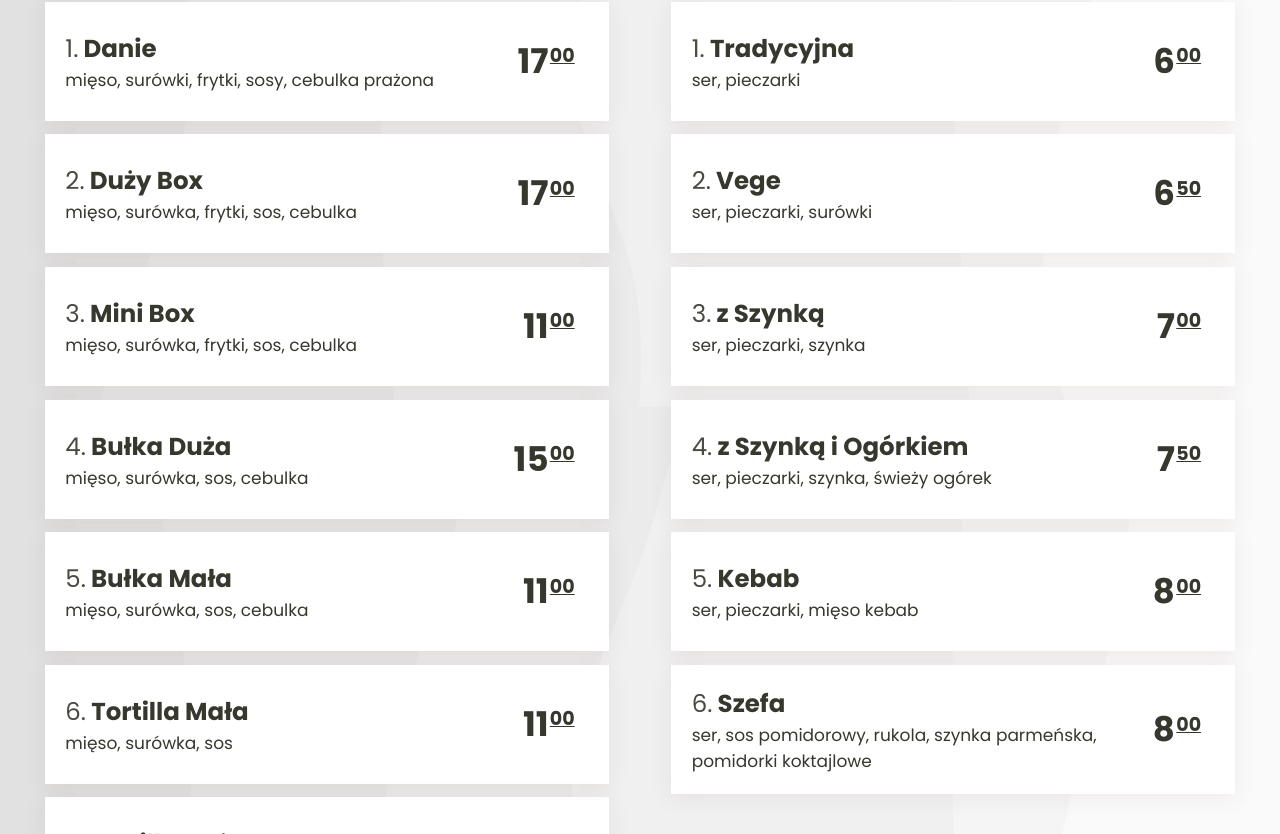
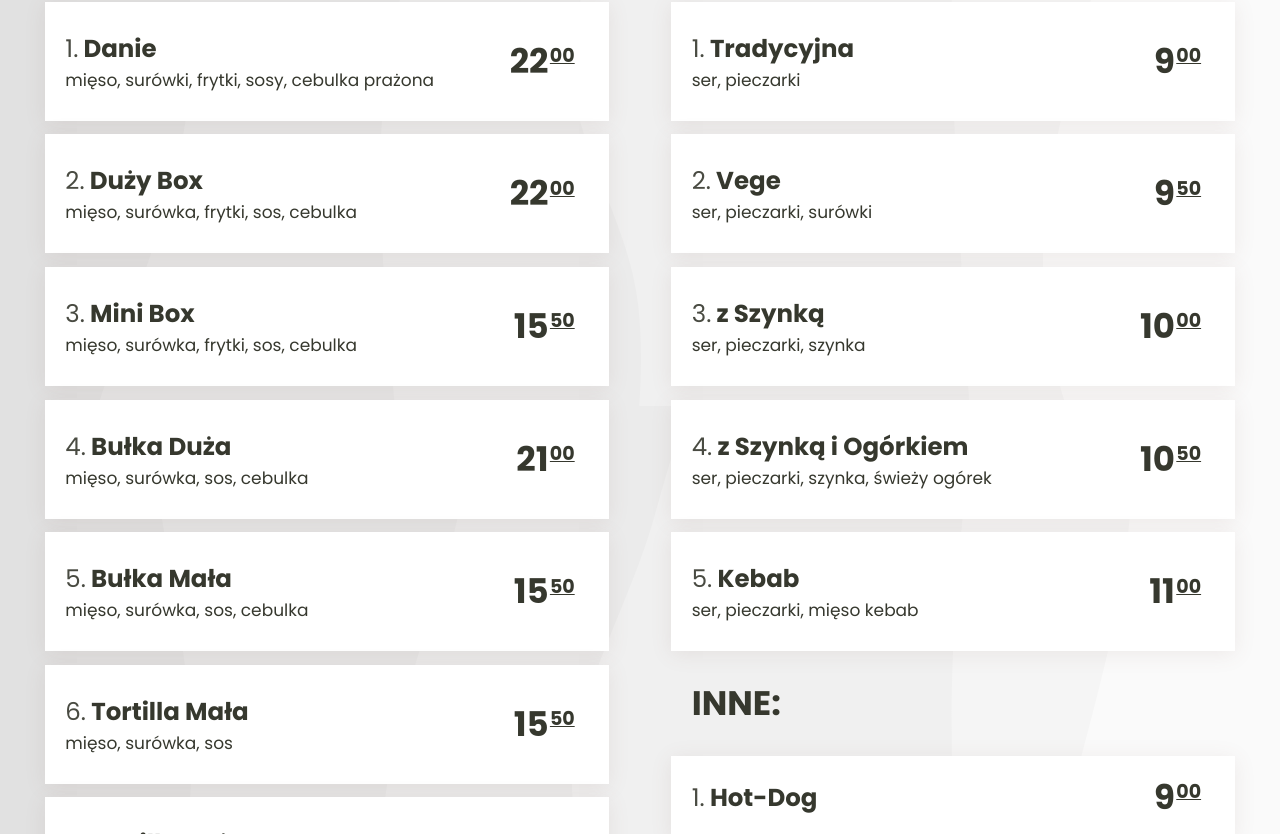
Before and after one commit to adamsokolski/kebab-site, a React (Create React App) app: page / in a window 1280 px wide. Shown: the part 1606-2440 px from the top of the page. Built offline with nearby package versions, Linux system fonts and the light colour scheme; a web font is replaced by a local one.

Commit message:
✨ Price changes

```diff
--- a/src/components/Contact/Contact.js
+++ b/src/components/Contact/Contact.js
@@ -1,12 +1,12 @@
-import React from "react";
-import "../../css/Contact/Contact.css";
-import Map from "../Map/Map";
+import React from 'react'
+import '../../css/Contact/Contact.css'
+import Map from '../Map/Map'
 
 export default function Contact() {
   return (
     <footer className="contact" id="lokalizacja">
       <div className="contact-number-box">
-        {" "}
+        {' '}
         <h2>Zamów teraz!</h2>
         <p className="contact-number">502 432 560</p>
         <a href="tel:502 432 560">
@@ -16,7 +16,7 @@ export default function Contact() {
         </a>
         <div className="opening-hours">
           <p>pn - pt</p>
-          <p>10:00 - 20:00</p>
+          <p>10:00 - 19:00</p>
           <p>sb</p>
           <p>10:00 - 18:00</p>
           <p>nd</p>
@@ -48,10 +48,10 @@ export default function Contact() {
       <div className="footer-info">
         Kebab Pod Kauflandem Dęblin 2021, strona wykonana przez
         <a href="https://www.adamsokolski.pl/" target="_blank" rel="noreferrer">
-          {" "}
+          {' '}
           adamsokolski.pl
         </a>
       </div>
     </footer>
-  );
+  )
 }
--- a/src/data/dodatki.js
+++ b/src/data/dodatki.js
@@ -1,8 +1,8 @@
 const dodatkiArr = [
-  ["Dodatkowy sos", [], ["1", "00"], 1],
-  ["Dodatkowy ser", [], ["1", "00"], 2],
-  ["Dodatkowe warzywa", [], ["2", "00"], 3],
-  ["Dodatkowe mięso", [], ["7", "00"], 4],
-];
+  ['Dodatkowy sos', [], ['2', '00'], 1],
+  ['Dodatkowy ser', [], ['12', '00'], 2],
+  ['Dodatkowe warzywa', [], ['3', '00'], 3],
+  ['Dodatkowe mięso', [], ['10', '00'], 4],
+]
 
-export default dodatkiArr;
+export default dodatkiArr
--- a/src/data/inne.js
+++ b/src/data/inne.js
@@ -1,12 +1,11 @@
 const inneArr = [
-  ["Hot-Dog", [], ["6", "00"], 1],
-  ["Hamburger", [], ["7", "50"], 2],
-  ["Cheesburger", [], ["8", "00"], 3],
-  ["Hamburger XXL", [], ["13", "00"], 4],
-  ["Cheesburger XXL", [], ["14", "00"], 5],
-  ["Kanapka Kebab", [], ["12", "00"], 6],
-  ["Frytki", [], ["7", "00"], 7],
-  ["Sałatka Vege/Kurczak", [], ["10", "00"], 8],
-];
+  ['Hot-Dog', [], ['9', '00'], 1],
+  ['Hamburger', [], ['10', '00'], 2],
+  ['Cheesburger', [], ['11', '00'], 3],
+  ['Hamburger XXL', [], ['17', '00'], 4],
+  ['Cheesburger XXL', [], ['18', '00'], 5],
+  ['Frytki', [], ['7', '00'], 6],
+  ['Sałatka Vege/Kurczak', [], ['13', '00'], 7],
+]
 
-export default inneArr;
+export default inneArr
--- a/src/data/kebab.js
+++ b/src/data/kebab.js
@@ -1,44 +1,44 @@
 const kebabArr = [
   [
-    "Danie",
-    ["mięso", "surówki", "frytki", "sosy", "cebulka prażona"],
-    ["17", "00"],
+    'Danie',
+    ['mięso', 'surówki', 'frytki', 'sosy', 'cebulka prażona'],
+    ['22', '00'],
     1,
   ],
   [
-    "Duży Box",
-    ["mięso", "surówka", "frytki", "sos", "cebulka"],
-    ["17", "00"],
+    'Duży Box',
+    ['mięso', 'surówka', 'frytki', 'sos', 'cebulka'],
+    ['22', '00'],
     2,
   ],
   [
-    "Mini Box",
-    ["mięso", "surówka", "frytki", "sos", "cebulka"],
-    ["11", "00"],
+    'Mini Box',
+    ['mięso', 'surówka', 'frytki', 'sos', 'cebulka'],
+    ['15', '50'],
     3,
   ],
-  ["Bułka Duża", ["mięso", "surówka", "sos", "cebulka"], ["15", "00"], 4],
-  ["Bułka Mała", ["mięso", "surówka", "sos", "cebulka"], ["11", "00"], 5],
-  ["Tortilla Mała", ["mięso", "surówka", "sos"], ["11", "00"], 6],
-  ["Tortilla Duża", ["mięso", "surówka", "sos"], ["14", "00"], 7],
-  ["Tortilla Mega", ["mięso", "surówka", "sos"], ["20", "00"], 8],
-  ["Cheesetilla Mały", ["mięso", "surówka", "sos", "ser"], ["12", "00"], 9],
-  ["Cheesetilla Duży", ["mięso", "surówka", "sos", "ser"], ["15", "00"], 10],
-  ["Cheesetilla Mega", ["mięso", "surówka", "sos", "ser"], ["22", "00"], 11],
+  ['Bułka Duża', ['mięso', 'surówka', 'sos', 'cebulka'], ['21', '00'], 4],
+  ['Bułka Mała', ['mięso', 'surówka', 'sos', 'cebulka'], ['15', '50'], 5],
+  ['Tortilla Mała', ['mięso', 'surówka', 'sos'], ['15', '50'], 6],
+  ['Tortilla Duża', ['mięso', 'surówka', 'sos'], ['19', '50'], 7],
+  ['Tortilla Mega', ['mięso', 'surówka', 'sos'], ['26', '00'], 8],
+  ['Cheesetilla Mały', ['mięso', 'surówka', 'sos', 'ser'], ['16', '50'], 9],
+  ['Cheesetilla Duży', ['mięso', 'surówka', 'sos', 'ser'], ['21', '00'], 10],
+  ['Cheesetilla Mega', ['mięso', 'surówka', 'sos', 'ser'], ['28', '50'], 11],
   [
-    "Frytotortilla Mały",
-    ["mięso", "surówka", "frytki", "sos"],
-    ["13", "00"],
+    'Frytotortilla Mały',
+    ['mięso', 'surówka', 'frytki', 'sos'],
+    ['17', '50'],
     12,
   ],
   [
-    "Frytotortilla Duży",
-    ["mięso", "surówka", "frytki", "sos"],
-    ["16", "00"],
+    'Frytotortilla Duży',
+    ['mięso', 'surówka', 'frytki', 'sos'],
+    ['22', '00'],
     13,
   ],
-  ["Vegetortilla Mały", ["surówka", "sos"], ["7", "00"], 14],
-  ["Vegetortilla Duży", ["surówka", "sos"], ["10", "00"], 15],
-];
+  ['Vegetortilla Mały', ['surówka', 'sos'], ['11', '00'], 14],
+  ['Vegetortilla Duży', ['surówka', 'sos'], ['13', '00'], 15],
+]
 
-export default kebabArr;
+export default kebabArr
--- a/src/data/zapiekanki.js
+++ b/src/data/zapiekanki.js
@@ -1,26 +1,14 @@
 const zapiekankiArr = [
-  ["Tradycyjna", ["ser", "pieczarki"], ["6", "00"], 1],
-  ["Vege", ["ser", "pieczarki", "surówki"], ["6", "50"], 2],
-  ["z Szynką", ["ser", "pieczarki", "szynka"], ["7", "00"], 3],
+  ['Tradycyjna', ['ser', 'pieczarki'], ['9', '00'], 1],
+  ['Vege', ['ser', 'pieczarki', 'surówki'], ['9', '50'], 2],
+  ['z Szynką', ['ser', 'pieczarki', 'szynka'], ['10', '00'], 3],
   [
-    "z Szynką i Ogórkiem",
-    ["ser", "pieczarki", "szynka", "świeży ogórek"],
-    ["7", "50"],
+    'z Szynką i Ogórkiem',
+    ['ser', 'pieczarki', 'szynka', 'świeży ogórek'],
+    ['10', '50'],
     4,
   ],
-  ["Kebab", ["ser", "pieczarki", "mięso kebab"], ["8", "00"], 5],
-  [
-    "Szefa",
-    [
-      "ser",
-      "sos pomidorowy",
-      "rukola",
-      "szynka parmeńska",
-      "pomidorki koktajlowe",
-    ],
-    ["8", "00"],
-    6,
-  ],
-];
+  ['Kebab', ['ser', 'pieczarki', 'mięso kebab'], ['11', '00'], 5],
+]
 
-export default zapiekankiArr;
+export default zapiekankiArr
```
